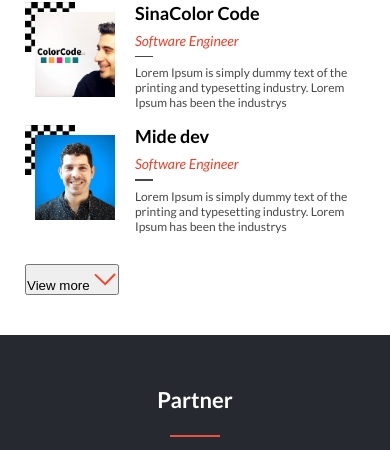
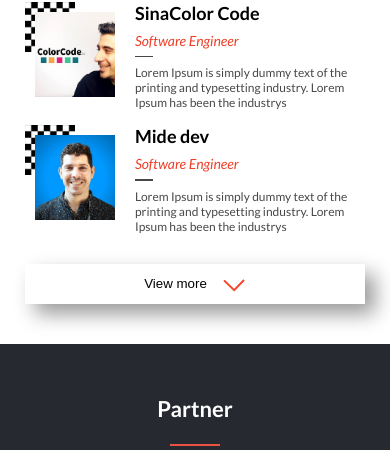
Before and after one commit to SebastianSolisFenger/Boot-Camp, a website: page index.html in a window 390 px wide. Shown: the part 2195-2645 px from the top of the page. Drawn offline with Linux system fonts and the light colour scheme; a web font is replaced by a local one.

Commit message:
Added dynamics view more for desktop and mobile requirements

```diff
--- a/css/desktop.css
+++ b/css/desktop.css
@@ -215,7 +215,11 @@ ABOUT */
   display: none;
 }
 
-/* ////// */
+/* DISPLAY NO SECTION */
 .register-btn {
   display: none;
 }
+
+#more-prof {
+  display: none;
+}
--- a/css/mobile.css
+++ b/css/mobile.css
@@ -202,3 +202,16 @@
   width: 60%;
   cursor: pointer;
 }
+
+.more-prof {
+  align-self: stretch;
+  padding: 7px;
+  width: 100%;
+  display: flex;
+  align-items: center;
+  justify-content: center;
+  gap: 15px;
+  background-color: white;
+  box-shadow: rgb(0 0 0 / 40%) 10px 10px 20px;
+  border: 1px solid white;
+}
```
